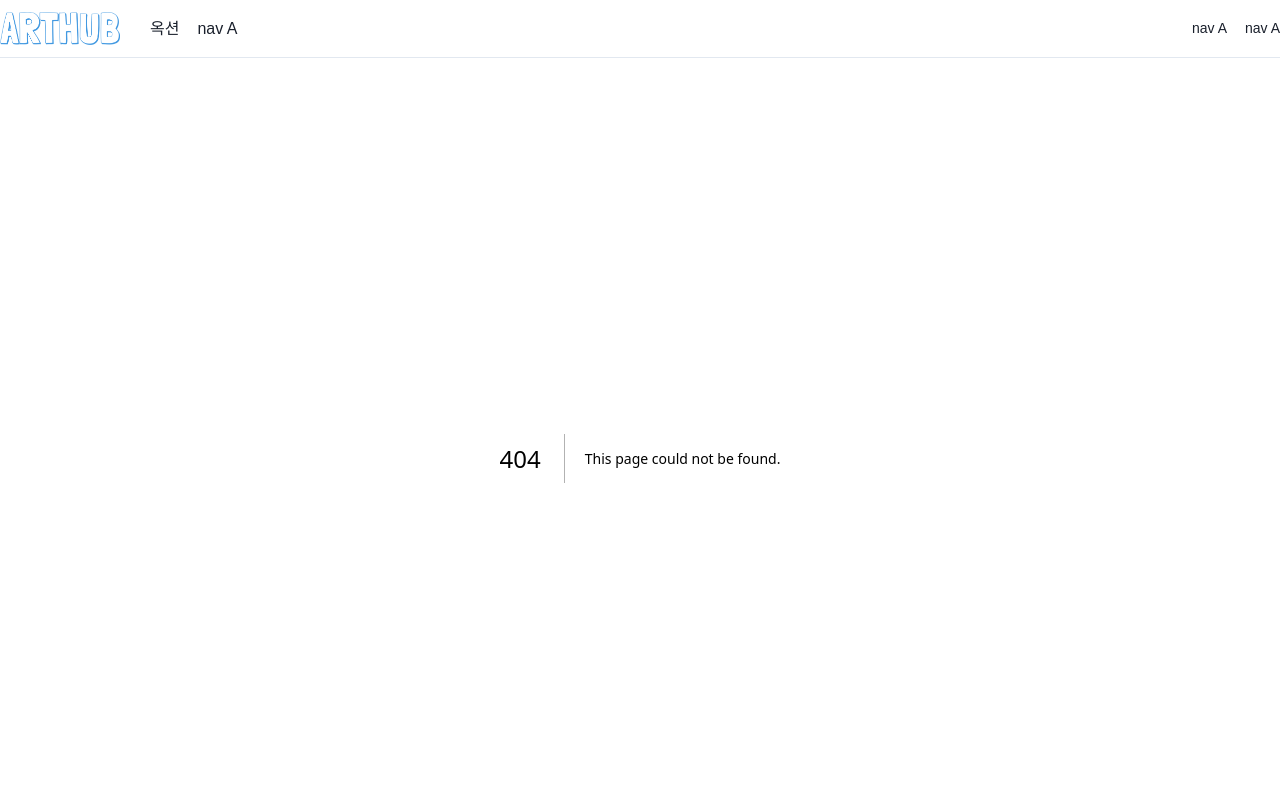
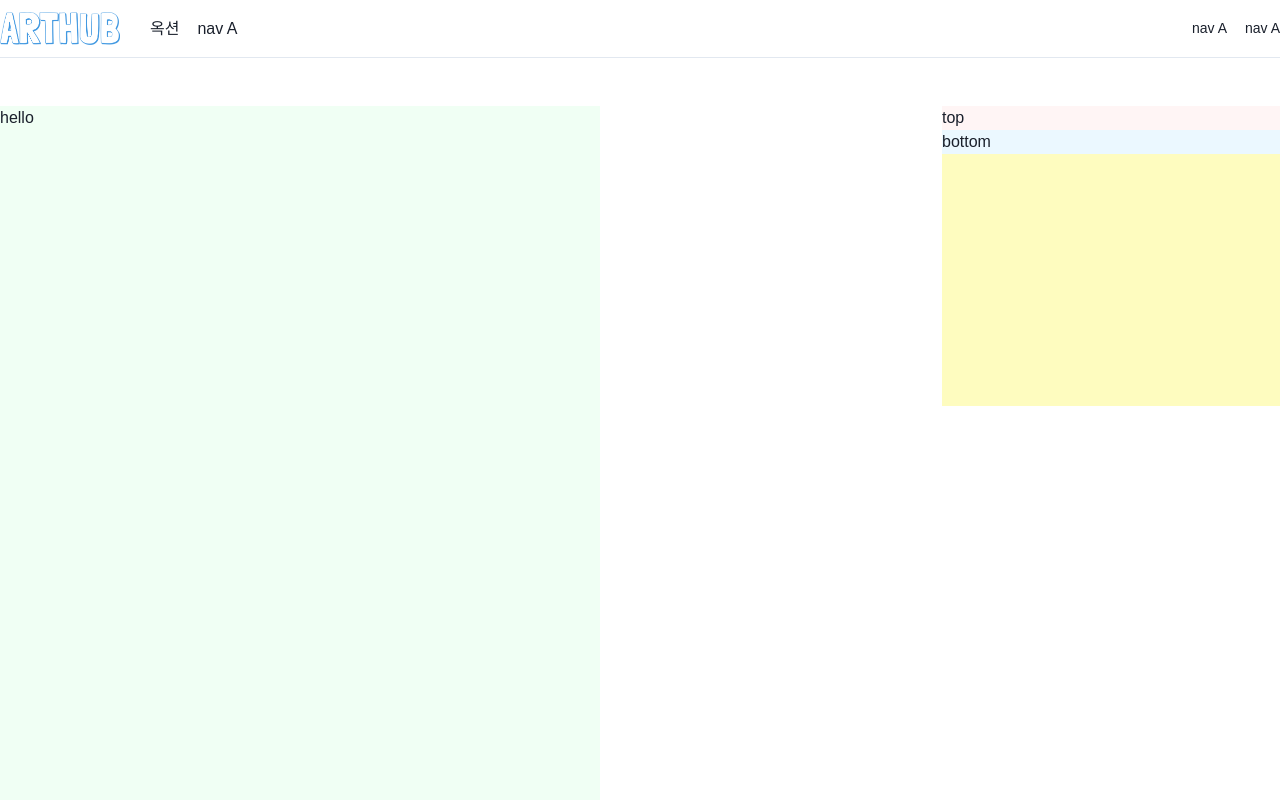
Before and after one commit to jinkook0126/arthub, a Next.js app: page /auction/1 in a window 1280 px wide. Before the commit this address had no page. Shown: the top 800 px of the page. Built offline with nearby package versions, Linux system fonts and the light colour scheme; a web font is replaced by a local one.

Commit message:
feat: 상품 상세 진행중 #1

```diff
--- /dev/null
+++ b/src/app/auction/[idx]/page.tsx
@@ -0,0 +1,41 @@
+import { Box, Flex, Text } from '@chakra-ui/react';
+
+function AuctionDetail() {
+  return (
+    <Box as='main' flexGrow={1} height='100%'>
+      <Box maxW='1280px' mx='auto'>
+        <Flex as='article' pt='3rem' flexWrap='wrap' justify='space-between' pos='relative'>
+          {/* 왼쪽 컨텐츠 */}
+          <Box h='2000px' bg='green.50' flex='1' maxW='37.5rem'>
+            <Text>hello</Text>
+          </Box>
+          {/* 오른쪽 sticky 영역 */}
+          {/* <Box w='21.125rem'>
+            <Box pos='sticky' top='0' zIndex={99}>
+              <Box bg='red.50'>
+                <Text>top</Text>
+              </Box>
+              <Box bg='blue.50'>
+                <Text>bottom</Text>
+              </Box>
+            </Box>
+          </Box> */}
+          <Box w='21.125rem'>
+            <Box pos='sticky' bottom='0' zIndex={99} height='300px' bg='yellow.100'>
+              <Box bg='red.50'>
+                <Text>top</Text>
+              </Box>
+              <Box bg='blue.50'>
+                <Text>bottom</Text>
+              </Box>
+            </Box>
+          </Box>
+        </Flex>
+        <Box h='2000px' bg='gray.50'>
+          <Text>hello</Text>
+        </Box>
+      </Box>
+    </Box>
+  );
+}
+export default AuctionDetail;
--- a/src/app/auction/_component/AuctionItem.tsx
+++ b/src/app/auction/_component/AuctionItem.tsx
@@ -12,7 +12,7 @@ function AuctionItem({ uri }: Props) {
   return (
     <GridItem
       as={NextLink}
-      href='/'
+      href='/auction/1'
       w='100%'
       minH='376px'
       display='flex'
```
